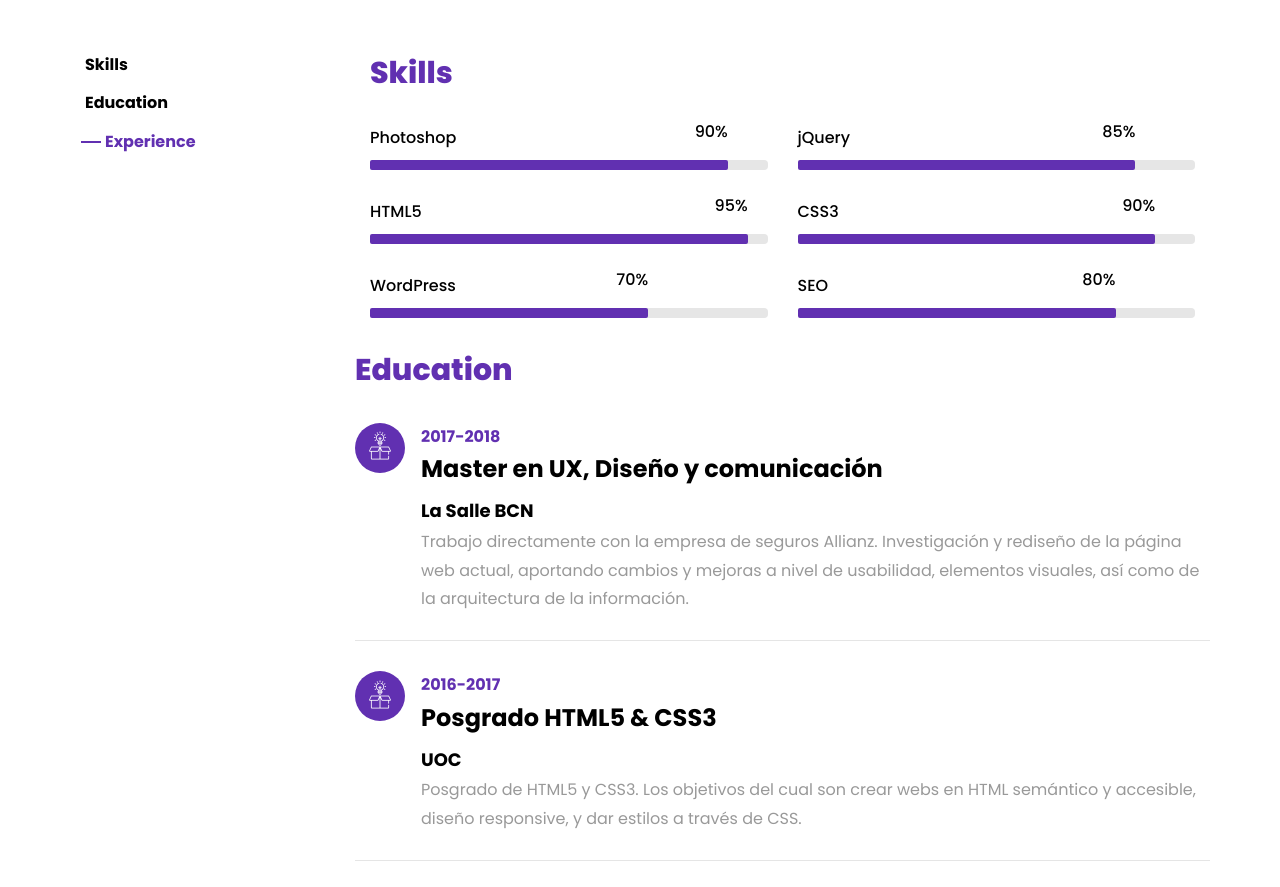
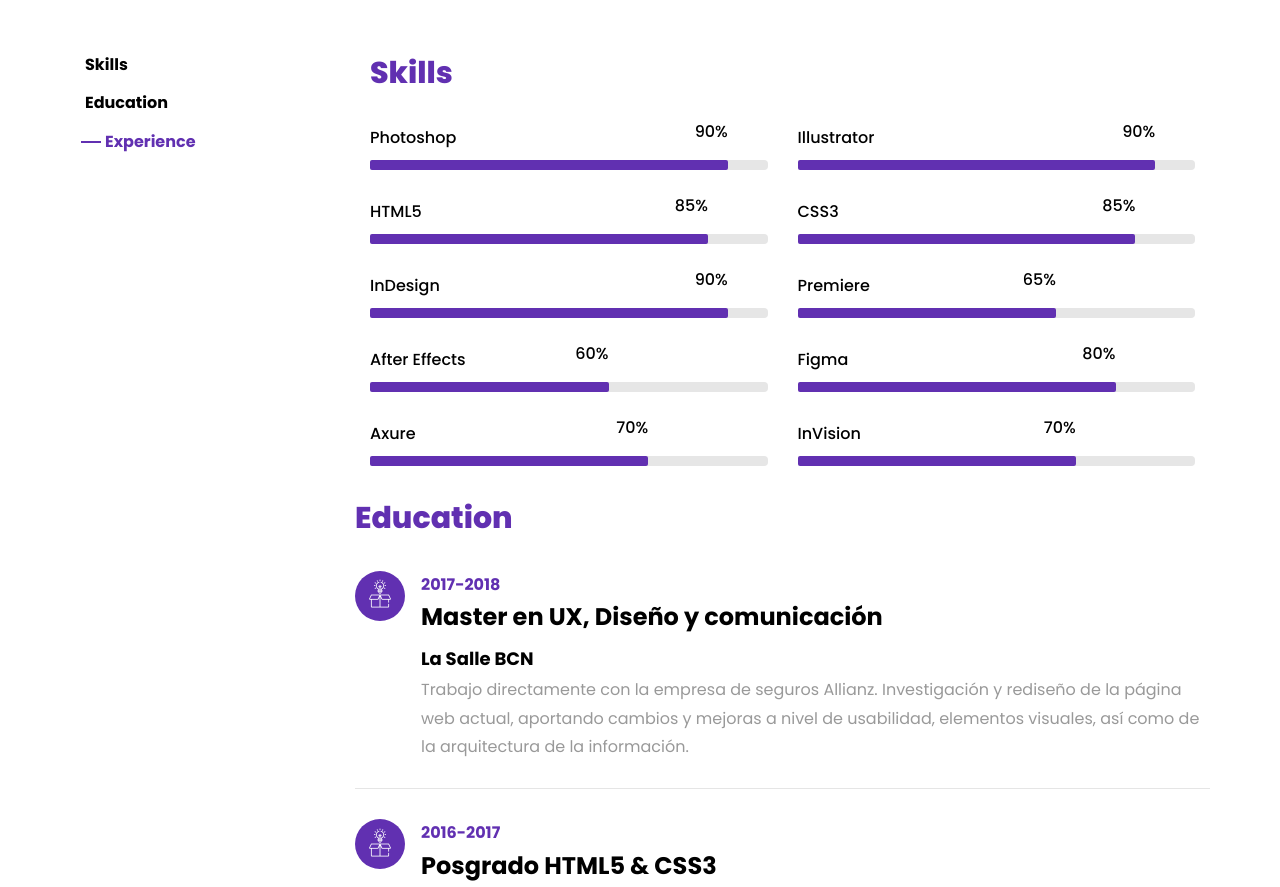
Before and after one commit to marinvrs88/portfolio, a plain HTML site: page index.html in a window 1280 px wide. Shown: the part 1400-2287 px from the top of the page. Drawn offline with Linux system fonts and the light colour scheme; files whose address does not match are found by name.

Commit message:
FontAwesome integration and other changes

```diff
--- a/index.html
+++ b/index.html
@@ -21,13 +21,14 @@
     <link rel="stylesheet" href="css/flaticon.css">
     <link rel="stylesheet" href="css/icomoon.css">
     <link rel="stylesheet" href="css/style.css">
+    <script src="https://kit.fontawesome.com/642d40dc2e.js" crossorigin="anonymous"></script>
   </head>
   <body data-spy="scroll" data-target=".site-navbar-target" data-offset="300">
 
 
     <nav class="navbar navbar-expand-lg navbar-dark ftco_navbar ftco-navbar-light site-navbar-target" id="ftco-navbar">
 	    <div class="container">
-	      <a class="navbar-brand" href="index.html"><span>R</span>onaldo</a>
+	      <a class="navbar-brand" href="index.html"><span>M</span> VRS</a>
 	      <button class="navbar-toggler js-fh5co-nav-toggle fh5co-nav-toggle" type="button" data-toggle="collapse" data-target="#ftco-nav" aria-controls="ftco-nav" aria-expanded="false" aria-label="Toggle navigation">
 	        <span class="oi oi-menu"></span> Menu
 	      </button>
@@ -261,11 +262,11 @@
 								</div>
 								<div class="col-md-6 animate-box">
 									<div class="progress-wrap ftco-animate">
-										<h3>jQuery</h3>
+										<h3>Illustrator</h3>
 										<div class="progress">
 										 	<div class="progress-bar color-2" role="progressbar" aria-valuenow="85"
-										  	aria-valuemin="0" aria-valuemax="100" style="width:85%">
-										    <span>85%</span>
+										  	aria-valuemin="0" aria-valuemax="100" style="width:90%">
+										    <span>90%</span>
 										  	</div>
 										</div>
 									</div>
@@ -275,8 +276,8 @@
 										<h3>HTML5</h3>
 										<div class="progress">
 										 	<div class="progress-bar color-3" role="progressbar" aria-valuenow="95"
-										  	aria-valuemin="0" aria-valuemax="100" style="width:95%">
-										    <span>95%</span>
+										  	aria-valuemin="0" aria-valuemax="100" style="width:85%">
+										    <span>85%</span>
 										  	</div>
 										</div>
 									</div>
@@ -286,6 +287,17 @@
 										<h3>CSS3</h3>
 										<div class="progress">
 										 	<div class="progress-bar color-4" role="progressbar" aria-valuenow="90"
+										  	aria-valuemin="0" aria-valuemax="100" style="width:85%">
+										    <span>85%</span>
+										  	</div>
+										</div>
+									</div>
+								</div>
+								<div class="col-md-6 animate-box">
+									<div class="progress-wrap ftco-animate">
+										<h3>InDesign</h3>
+										<div class="progress">
+										 	<div class="progress-bar color-5" role="progressbar" aria-valuenow="70"
 										  	aria-valuemin="0" aria-valuemax="100" style="width:90%">
 										    <span>90%</span>
 										  	</div>
@@ -294,9 +306,42 @@
 								</div>
 								<div class="col-md-6 animate-box">
 									<div class="progress-wrap ftco-animate">
-										<h3>WordPress</h3>
+										<h3>Premiere</h3>
 										<div class="progress">
-										 	<div class="progress-bar color-5" role="progressbar" aria-valuenow="70"
+										 	<div class="progress-bar color-6" role="progressbar" aria-valuenow="80"
+										  	aria-valuemin="0" aria-valuemax="100" style="width:65%">
+										    <span>65%</span>
+										  	</div>
+										</div>
+									</div>
+								</div>
+								<div class="col-md-6 animate-box">
+									<div class="progress-wrap ftco-animate">
+										<h3>After Effects</h3>
+										<div class="progress">
+										 	<div class="progress-bar color-6" role="progressbar" aria-valuenow="80"
+										  	aria-valuemin="0" aria-valuemax="100" style="width:60%">
+										    <span>60%</span>
+										  	</div>
+										</div>
+									</div>
+								</div>
+								<div class="col-md-6 animate-box">
+									<div class="progress-wrap ftco-animate">
+										<h3>Figma</h3>
+										<div class="progress">
+										 	<div class="progress-bar color-6" role="progressbar" aria-valuenow="80"
+										  	aria-valuemin="0" aria-valuemax="100" style="width:80%">
+										    <span>80%</span>
+										  	</div>
+										</div>
+									</div>
+								</div>
+								<div class="col-md-6 animate-box">
+									<div class="progress-wrap ftco-animate">
+										<h3>Axure</h3>
+										<div class="progress">
+										 	<div class="progress-bar color-6" role="progressbar" aria-valuenow="80"
 										  	aria-valuemin="0" aria-valuemax="100" style="width:70%">
 										    <span>70%</span>
 										  	</div>
@@ -305,11 +350,11 @@
 								</div>
 								<div class="col-md-6 animate-box">
 									<div class="progress-wrap ftco-animate">
-										<h3>SEO</h3>
+										<h3>InVision</h3>
 										<div class="progress">
 										 	<div class="progress-bar color-6" role="progressbar" aria-valuenow="80"
-										  	aria-valuemin="0" aria-valuemax="100" style="width:80%">
-										    <span>80%</span>
+										  	aria-valuemin="0" aria-valuemax="100" style="width:70%">
+										    <span>70%</span>
 										  	</div>
 										</div>
 									</div>
@@ -438,7 +483,7 @@
 								<i class="flaticon-analysis"></i>
 							</span>
 							<div class="desc">
-								<h3 class="mb-5">Web Design</h3>
+								<h3 class="mb-5">Web & Graphic Design</h3>
 								<p>A small river named Duden flows by their place and supplies it with the necessary regelialia.</p>
 							</div>
 						</a>
@@ -460,7 +505,7 @@
 								<i class="flaticon-ideas"></i>
 							</span>
 							<div class="desc">
-								<h3 class="mb-5">Web Developer</h3>
+								<h3 class="mb-5">UX</h3>
 								<p>A small river named Duden flows by their place and supplies it with the necessary regelialia.</p>
 							</div>
 						</a>
@@ -472,7 +517,7 @@
 								<i class="flaticon-innovation"></i>
 							</span>
 							<div class="desc">
-								<h3 class="mb-5">App Developing</h3>
+								<h3 class="mb-5">UI</h3>
 								<p>A small river named Duden flows by their place and supplies it with the necessary regelialia.</p>
 							</div>
 						</a>
@@ -725,9 +770,7 @@
               <h2 class="ftco-heading-2">About</h2>
               <p>Far far away, behind the word mountains, far from the countries Vokalia and Consonantia, there live the blind texts.</p>
               <ul class="ftco-footer-social list-unstyled float-md-left float-lft mt-5">
-                <li class="ftco-animate"><a href="#"><span class="icon-twitter"></span></a></li>
-                <li class="ftco-animate"><a href="#"><span class="icon-facebook"></span></a></li>
-                <li class="ftco-animate"><a href="#"><span class="icon-instagram"></span></a></li>
+                <li class="ftco-animate"><a target="_blank" href="https://www.linkedin.com/in/marina-remoortere-5b093240/"><span class="icon-linkedin"></span></a></li>
               </ul>
             </div>
           </div>
@@ -760,9 +803,9 @@
             	<h2 class="ftco-heading-2">Have a Questions?</h2>
             	<div class="block-23 mb-3">
 	              <ul>
-	                <li><span class="icon icon-map-marker"></span><span class="text">203 Fake St. Mountain View, San Francisco, California, USA</span></li>
-	                <li><a href="#"><span class="icon icon-phone"></span><span class="text">+2 392 3929 210</span></a></li>
-	                <li><a href="#"><span class="icon icon-envelope"></span><span class="text">info@yourdomain.com</span></a></li>
+	                <li><span class="icon icon-map-marker"></span><span class="text">Padilla 276, 08025 Barcelona</span></li>
+	                <li><a href="#"><span class="icon icon-phone"></span><span class="text">+34 679898849</span></a></li>
+	                <li><a href="#"><span class="icon icon-envelope"></span><span class="text">marinvrs88@gmail.com</span></a></li>
 	              </ul>
 	            </div>
             </div>
```
Also changed, not shown: css/style.css.
